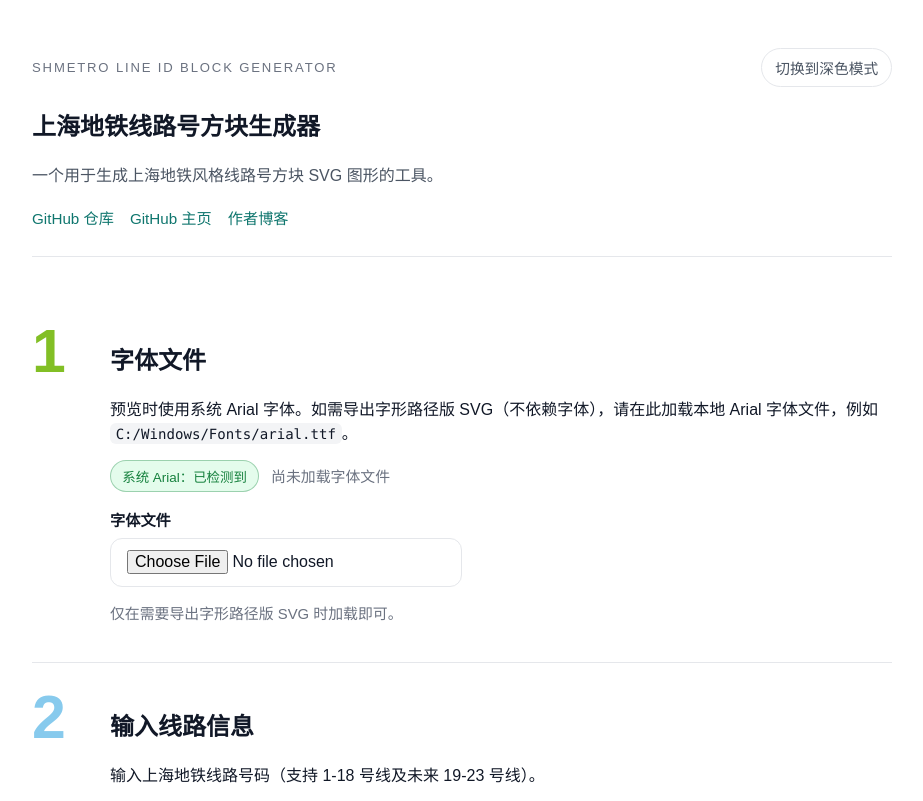
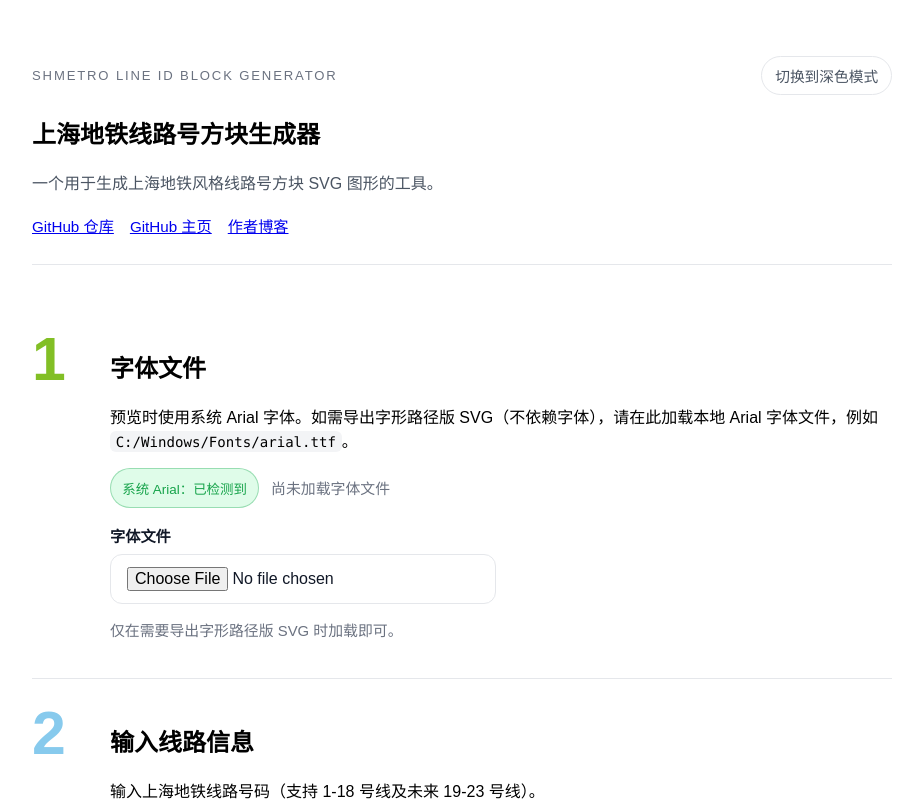
Before and after one commit to Unnamed2964/kyuri-shmetro-line-id-block-generator, a React (Vite) app: page / in a window 1280 px wide. Shown: the top 801 px of the page, without its empty margins (178-1101 px from the left). Built offline with nearby package versions, Linux system fonts and the light colour scheme.

Commit message:
Integrate @umamichi-ui/common-css

```diff
--- a/src/web/main.tsx
+++ b/src/web/main.tsx
@@ -1,5 +1,7 @@
 import { StrictMode } from 'react';
 import { createRoot } from 'react-dom/client';
+import '@umamichi-ui/common-css';
+import '@umamichi-ui/common-css/article.css';
 import { App } from './App';
 import './styles.css';
 
--- a/src/web/styles.css
+++ b/src/web/styles.css
@@ -39,42 +39,11 @@
 	color-scheme: dark;
 }
 
-* {
-	box-sizing: border-box;
-}
-
 html[data-theme-switching='true'] *,
 html[data-theme-switching='true'] *::before,
 html[data-theme-switching='true'] *::after {
 	transition: none !important;
 	animation: none !important;
-}
-
-html,
-body {
-	margin: 0;
-	min-height: 100%;
-}
-
-body {
-	background: var(--site-bg);
-	color: var(--site-fg);
-	font-family: var(--font-ui);
-}
-
-a {
-	color: var(--article-link);
-	text-decoration: none;
-}
-
-a:hover {
-	color: var(--article-link-hover);
-	text-decoration: underline;
-}
-
-button,
-input {
-	font: inherit;
 }
 
 code {
@@ -258,14 +227,15 @@
 }
 
 .status-pill.success {
-	border-color: rgba(21, 128, 61, 0.35);
-	color: #15803d;
-	background: rgba(187, 247, 208, 0.4);
+	border-color: rgba(22, 163, 74, 0.35);
+	color: #16a34a;
+	background: rgba(220, 252, 231, 0.9);
 }
 
 html.dark .status-pill.success {
-	color: #86efac;
-	background: rgba(34, 197, 94, 0.14);
+	border-color: rgba(74, 222, 128, 0.35);
+	color: #4ade80;
+	background: rgba(22, 101, 52, 0.28);
 }
 
 .status-pill.warning {
```
Also changed, not shown: package.json (+6 -3 lines), 1 other file (tests, documents, lock files or other folders).
